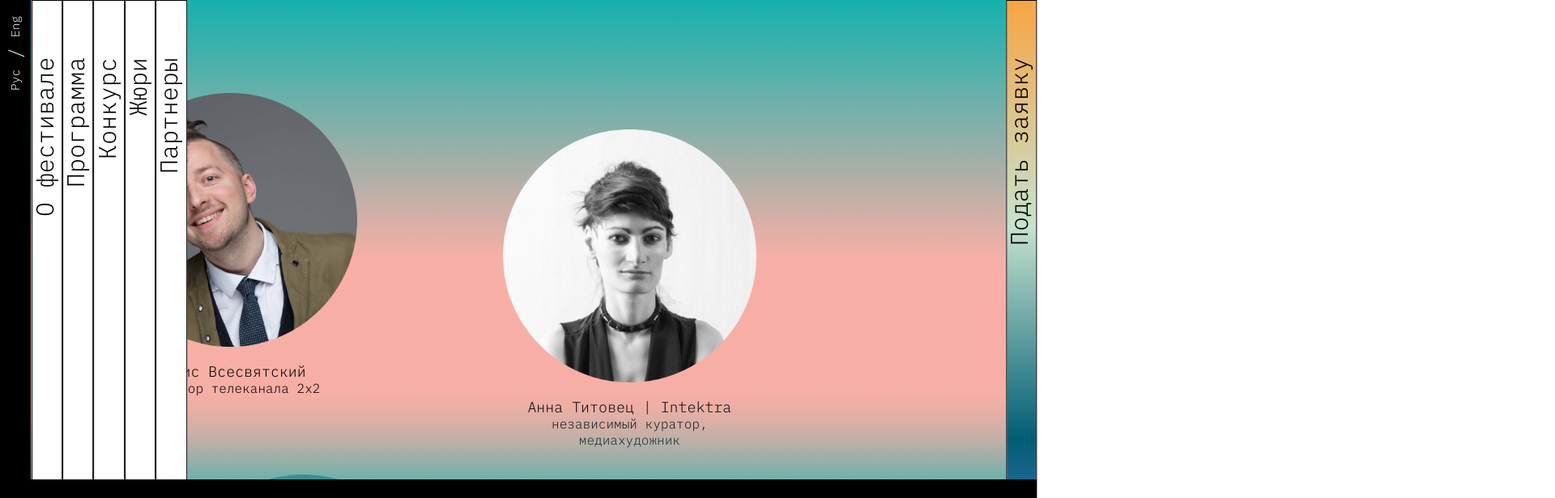
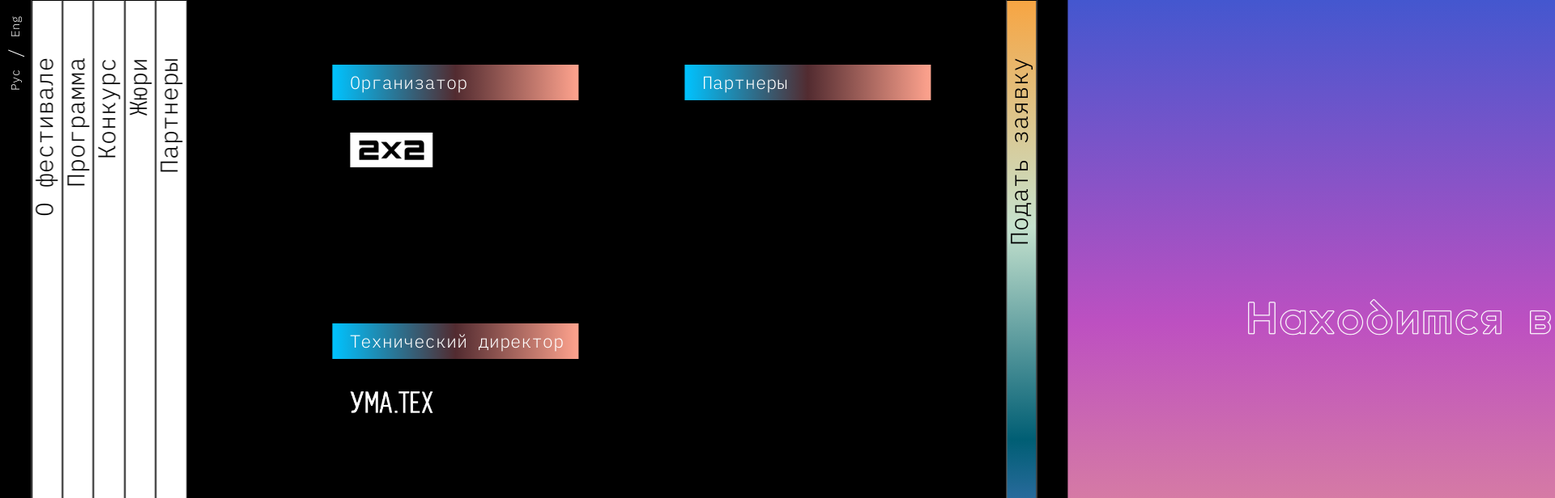
Before and after one commit to usulla/pixels-fest, a React (Create React App) app: page / in a window 1280 px wide. Both pictures are taken after a click on the item "Партнеры". Shown: the top 616 px of the page at 81% size, 1920 px wide, since content can reach past the window. Built offline with nearby package versions, Linux system fonts and the light colour scheme; what i18next-xhr-backend would draw is missing.

Commit message:
Updated tabs slider

```diff
--- a/src/components/App/App.jsx
+++ b/src/components/App/App.jsx
@@ -30,6 +30,7 @@ class App extends Component {
     resize() {
         this.setState({ isMobile: window.innerWidth <= 767 });
     }
+
     render() {
         const {
             dataHeader,
@@ -55,10 +56,10 @@ class App extends Component {
                     </React.Fragment>
                 )}
                 <div className="pages">
-                    {/* <Header {...dataHeader} order={1} isMobile={this.state.isMobile} /> */}
-                    {/* <Program {...dataProgram} order={2}  isMobile={this.state.isMobile} />
-                    <Partners {...dataPartners} order={3} />  */}
-                    <Jury {...dataJury} order={4} isMobile={this.state.isMobile} datafooter={dataFooter}/>
+                    <Header {...dataHeader} order={1} isMobile={this.state.isMobile} />
+                    <Program {...dataProgram} order={2}  isMobile={this.state.isMobile} />
+                    <Jury {...dataJury} order={3} isMobile={this.state.isMobile} datafooter={dataFooter}/>
+                    <Partners {...dataPartners} order={4} />
                     <Footer {...dataFooter} isMobile={this.state.isMobile} />
                 </div>
 
--- a/src/components/Footer/footer.scss
+++ b/src/components/Footer/footer.scss
@@ -2,6 +2,7 @@
 @import "../../sass/mixins.scss";
 
 .footer {
+  overflow: hidden;
   position: absolute;
   z-index: 4;
   display: flex;
--- a/src/components/Jury/Jury.jsx
+++ b/src/components/Jury/Jury.jsx
@@ -14,7 +14,6 @@ const Jury = ({ title, members, datafooter, isMobile }) => {
     };
     return (
         <div className="jury-page page" id="jury">
-            <div className="fixedcontainer">
                 <div className="mobile-title-page">{title}</div>
                 <div className="jury-page__content page__content">
                     {members.map((member, index) => (
@@ -49,7 +48,6 @@ const Jury = ({ title, members, datafooter, isMobile }) => {
                         style={gradientBlockStyle}
                     />
 
-                </div>
             </div>
 
         </div>
--- a/src/components/Jury/jury.scss
+++ b/src/components/Jury/jury.scss
@@ -2,18 +2,19 @@
 @import "../../sass/mixins.scss";
 
 .jury-page {
-  position: absolute;
-  height: 790px;
-//   position: relative;
+  position: relative;
   min-height: calc(100vh - 207px);
   @media (max-width: $mobile_l+1) {
     min-height: calc(100vh - 85px);
   }
-  .fixedcontainer{
-    width: 100vw;
-    overflow: auto;
-    height: 100%;
+
+  &:active{
+    max-height: auto;
+
+    .gradient-bottom {
+      position: absolute;
   }
+}
   .jury-page__content {
     position: relative;
     width: 79vw;
--- a/src/components/Nav/Nav.jsx
+++ b/src/components/Nav/Nav.jsx
@@ -6,7 +6,6 @@ const Nav = ({ list }) => {
     const { t, i18n } = useTranslation();
     function liClick(e) {
         e.preventDefault();
-        console.log("По ссылке кликнули.");
         const activeLi = e.currentTarget;
 
         const idActiveEl = activeLi
@@ -21,21 +20,42 @@ const Nav = ({ list }) => {
                 li.classList.add("li-slide-left");
             }
         });
-        if (document.querySelector(".page.active")) {
-            document.querySelector(".page.active").classList.remove("active");
-        }
+
         document.querySelectorAll(".page").forEach(page => {
             if (page.id === idActiveEl) {
-                page.classList.add("active");
+                if (!document.querySelector(".page.active")) {
+                    page.classList.add("active");
+                } else {
+                    if (document.querySelector(".page.active2")) {
+                        document
+                            .querySelector(".page.active")
+                            .classList.remove("active");
+                        document
+                            .querySelector(".page.active2")
+                            .classList.add("active");
+                        document
+                            .querySelector(".page.active2")
+                            .classList.remove("active2");
+                        page.classList.add("active2");
+                    } else {
+                        page.classList.add("active2");
+                    }
+                }
+
                 setTimeout(function() {
                     page.classList.add("animate");
                 }, 0);
-                var pageHeight = page.querySelector(".page__content")
-                    .offsetHeight;
-                console.log(pageHeight, "pageHeight");
-                document.querySelector(
-                    ".pages"
-                ).style.height = `${pageHeight}px`;
+                // var pageHeight = page.querySelector(".page__content")
+                //     .offsetHeight;
+                // document.querySelector(
+                //     ".pages"
+                // ).style.height = `${pageHeight}px`;
+            }
+            if (idActiveEl === "jury") {
+                setTimeout(function() {
+                    document.querySelector(".jury-page").style.transform =
+                        "none";
+                }, 0);
             }
         });
     }
--- a/src/components/Nav/nav.scss
+++ b/src/components/Nav/nav.scss
@@ -69,7 +69,8 @@
       }
       &.li-slide-left {
           @include transform(translateX(79vw));
-          @include transition(transform, 0.35s, cubic-bezier(.2,.6,.2,1));
+          //@include transition(transform, 0.45s, cubic-bezier(.2,.6,.2,1));
+          @include transition(transform, 0.45s, ease);
         a {
           color: $black;
         }
--- a/src/components/Partners/Partners.jsx
+++ b/src/components/Partners/Partners.jsx
@@ -6,8 +6,8 @@ import Footer from "../Footer/Footer.jsx";
 
 const Partners = ({ title, title1, title2, title3, alt1, alt3 }) => {
     return (
-        <div className="page partners-page page__content" id="partners">
-            <div className="partners-page__content">
+        <div className="page partners-page" id="partners">
+            <div className="partners-page__content page__content">
                 <div className="mobile-title-page">{title}</div>
                 <div className="partners-page__cols">
                     <div className="partners-page__col partners-page__col1">
--- a/src/components/Partners/partners.scss
+++ b/src/components/Partners/partners.scss
@@ -2,6 +2,7 @@
 @import "../../sass/mixins.scss";
 
 .partners-page {
+  padding-left: 18vw;
   background: $black;
   min-height: calc(100vh - 207px);
   @media (max-width: $mobile_l+1) {
@@ -37,6 +38,7 @@
   }
 }
 .partners-page__cols {
+  padding-left: 14%;
   padding-top: 10vh;
   display: flex;
   flex-wrap: wrap;
--- a/src/components/Program/program.scss
+++ b/src/components/Program/program.scss
@@ -2,7 +2,7 @@
 @import "../../sass/mixins.scss";
 
 .program-page {
-  min-height: calc(100vh - 207px);
+  // min-height: calc(100vh - 207px);
   display: flex;
   justify-content: center;
   align-items: center;
--- a/src/sass/style.scss
+++ b/src/sass/style.scss
@@ -20,9 +20,10 @@
 
 @media (min-width: $desctops_s) {
 }
-html, body{
-  height: 100%;
-  overflow: hidden;
+html,
+body {
+  // height: 100%;
+  // overflow: hidden;
 }
 html {
   box-sizing: border-box;
@@ -61,44 +62,50 @@ body {
   font-weight: $font_weight_normal;
   min-height: 100vh;
   text-align: left;
-  overflow-x: hidden;
 }
-#root{
+#root {
   height: 100%;
 }
 .home {
   position: relative;
-  height:100%;
+  height: 100%;
 }
 .pages {
-  overflow: auto;
-  height: 100%;
+  min-height: calc(100vh + 207px);
   display: flex;
   flex-direction: row;
   width: 400vw;
-  overflow: auto;
+  overflow-x: hidden;
 }
 .page.header {
-  transform: translateX(0vw);
+  transform: translateX(3vw);
   display: block;
 }
 .page {
+  min-height: 100vh !important;
+  display: none;
   width: 100vw;
   position: absolute;
-  // display: none;
   top: 0;
-  transform: translateX(0vw);
+  transform: translateX(100vw);
   z-index: 9;
 
   &.active {
     display: flex;
+    z-index: 10;
   }
-  &.animate {
-    @include transform(translateX(0vw));
-    @include transition(transform, 0.35s, cubic-bezier(0.2, 0.6, 0.2, 1));
+  &.active2 {
+    display: flex;
+    z-index: 11;
+  }
+  &.animate, &.animate2 {
+    @include transform(translateX(3vw));
+    //@include transition(transform, 0.45s, cubic-bezier(0.2, 0.6, 0.2, 1));
+    @include transition(transform, 0.45s, ease);
   }
 }
 .page__content {
+  width: 79vw;
 }
 ul {
   padding: 0;
```
